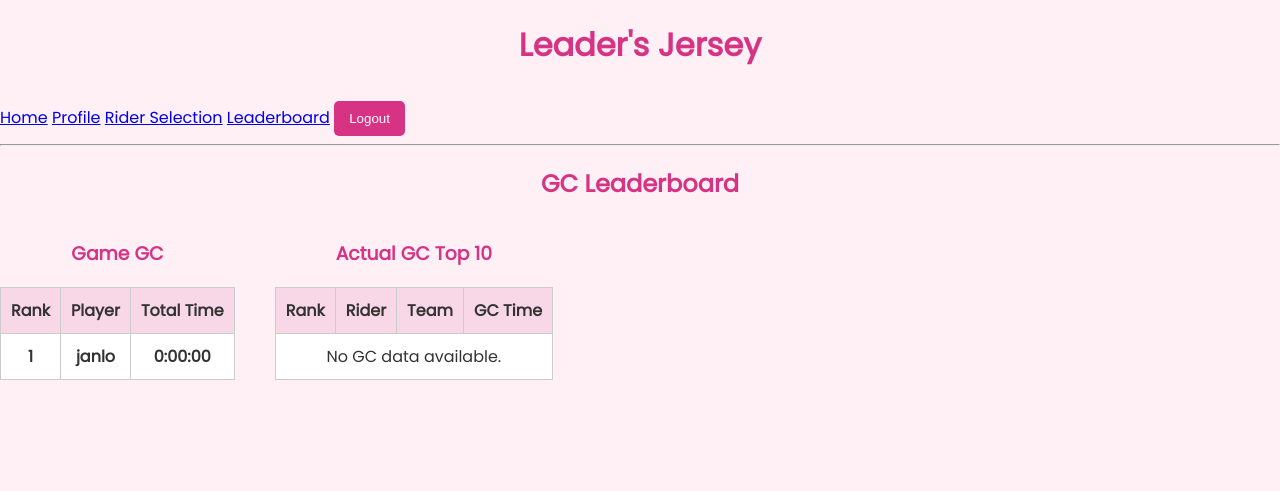
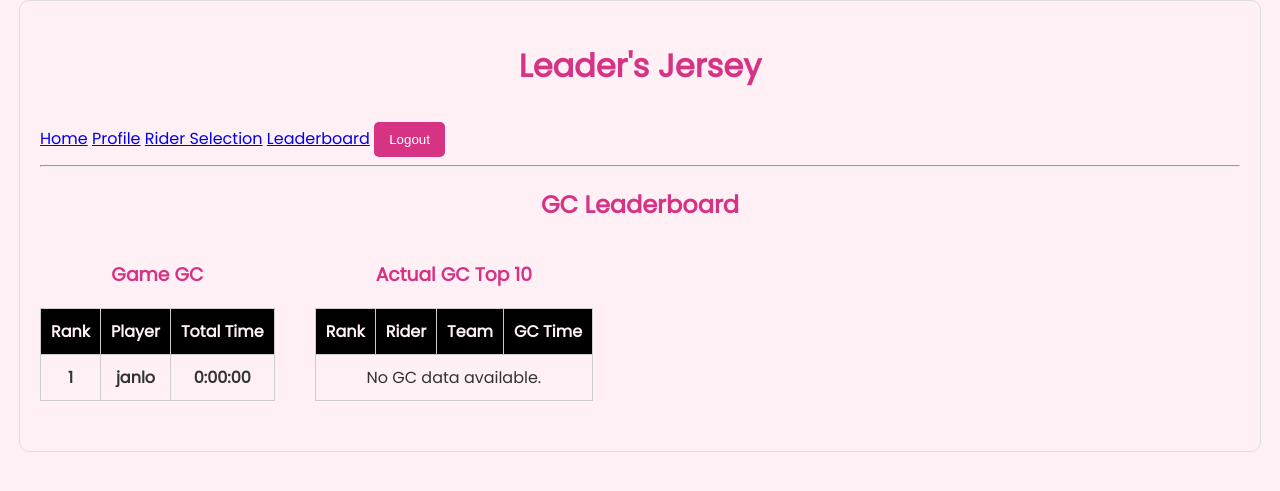
Before and after one commit to janlodewijk/leaders_jersey, a Django app: page /leaderboard/ in a window 1280 px wide. Shown: the top 491 px of the page. Run offline with Django 5.2, Linux system fonts and the light colour scheme; a user stored in the database is signed in; data comes from the database, SQL or seed files in the repository; both versions use the stored data as it was after the commit; data that the repository does not hold is empty.

Commit message:
Pimped the tables in css

```diff
--- a/leaders_jersey/game/models.py
+++ b/leaders_jersey/game/models.py
@@ -5,7 +5,7 @@ from datetime import timedelta, time
 
 class Race(models.Model):
     race_name = models.CharField(max_length=100)
-    year = models.PositiveSmallIntegerField()
+    year = models.PositiveSmallIntegerField(default=2025)
     start_date = models.DateField()
     end_date = models.DateField()
     url_reference = models.CharField(max_length=50, null=True, blank=True)
@@ -58,7 +58,7 @@ class Rider(models.Model):
 
 
 class StageResult(models.Model):
-    stage = models.ForeignKey(Stage, on_delete=models.SET_NULL, related_name='results', null=True, blank=True)
+    stage = models.ForeignKey(Stage, on_delete=models.CASCADE, related_name='results', null=True, blank=True)
     rider = models.ForeignKey(Rider, on_delete=models.CASCADE, related_name='stage_results')
     finishing_time = models.DurationField(null=True, blank=True)
     ranking = models.PositiveSmallIntegerField(null=True, blank=True)
--- a/leaders_jersey/game/static/css/style.css
+++ b/leaders_jersey/game/static/css/style.css
@@ -5,6 +5,15 @@ body {
     color: #333;
     margin: 0;
     padding: 0;
+}
+
+.container {
+    max-width: 1200px;
+    margin: 0 auto;
+    padding: 20px;
+    background-color: fff0f5;   /* <-- add this */
+    border: 1px solid #ddd;     /* <-- optional: add a light border */
+    border-radius: 10px;        /* <-- optional: make it a bit rounded */
 }
 
 /* === Headers === */
@@ -28,9 +37,23 @@ th, td {
 }
 
 th {
-    background-color: #f8d7e6; /* Soft pink background */
-    color: #333;
+    background-color: black; /* Soft pink background */
+    color: #fff0f5;
 }
+
+/* === Zebra striping for tables === */
+table tbody tr:nth-child(odd) {
+    background-color: #fff0f5; /* Light pink for odd rows */
+}
+
+table tbody tr:nth-child(even) {
+    background-color: #ffffff; /* White for even rows */
+}
+
+table tbody tr:hover {
+    background-color: #ffe6f0; /* Even softer pink on hover */
+}
+
 
 /* === Buttons === */
 button, .button {
--- a/leaders_jersey/game/templates/base.html
+++ b/leaders_jersey/game/templates/base.html
@@ -9,6 +9,8 @@
     <link rel="stylesheet" href="{% static 'css/style.css' %}">
 </head>
 <body>
+    <div class="container">   <!-- 🚀 Start of container -->
+
         <header>
             <h1>Leader's Jersey</h1>
             <nav>
@@ -42,7 +44,9 @@
             {% block content %}
             {% endblock %}
         </main>
-    {% load static %}
+
+    </div> <!-- 🚀 End of container -->
+
     <script src="{% static 'game/countdown.js' %}"></script>
 </body>
 </html>
```
Also changed, not shown: leaders_jersey/etl/admin.py (+23 -12 lines), leaders_jersey/db.sqlite3, leaders_jersey/game/migrations/0016_alter_stageresult_stage.py (added), leaders_jersey/game/migrations/0017_alter_race_year.py (added), 1 other file. Lines whose indentation alone changed are shown as unchanged.
